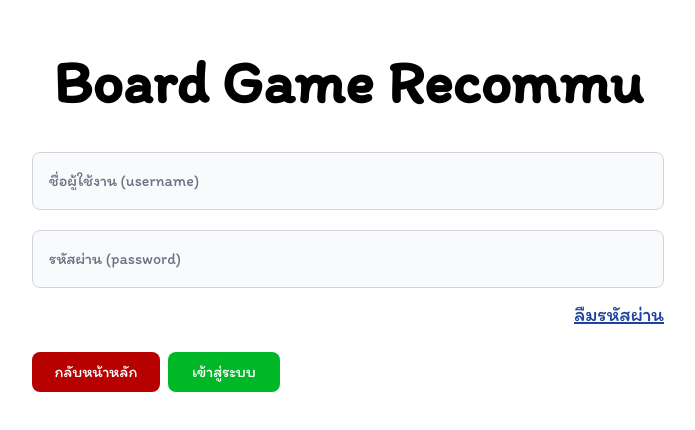
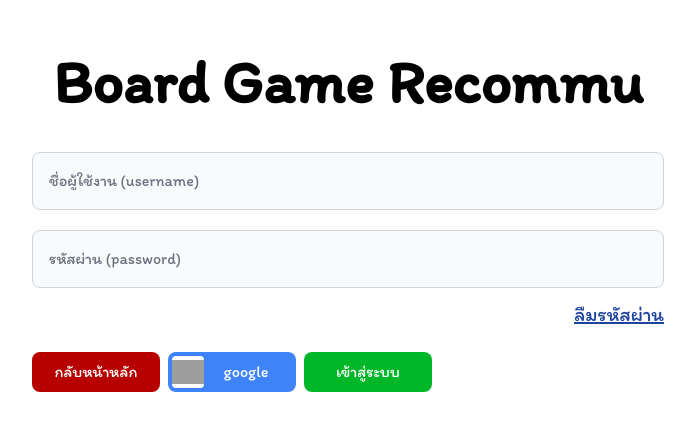
Before and after one commit to redrosekana/Frontend-Final-Project, a React (Vite) app: page /login in a window 1280 px wide. Shown: the part 178-608 px from the top of the page, without its empty margins (292-987 px from the left). Built offline with nearby package versions, Linux system fonts and the light colour scheme; no server answers; grey boxes are pictures that could not be loaded; a web font is replaced by a local one.

Commit message:
feat: add feature login-google

```diff
--- a/package.json
+++ b/package.json
@@ -10,6 +10,7 @@
   },
   "dependencies": {
     "axios": "^1.2.2",
+    "firebase": "^10.4.0",
     "flowbite": "^1.5.5",
     "flowbite-react": "^0.3.7",
     "react": "^18.2.0",
--- a/src/App.css
+++ b/src/App.css
@@ -16,7 +16,7 @@
   }
 }
 
-/* animation สำหรับหน้า MapAfter */
+/* animation สำหรับหน้า MapProtect */
 .container-wrapper {
   background: #009688;
   overflow: hidden;
--- /dev/null
+++ b/src/config/firebase.ts
@@ -0,0 +1,14 @@
+import { initializeApp } from "firebase/app";
+import { getAuth } from "firebase/auth";
+
+const firebaseConfig = {
+  apiKey: import.meta.env.VITE_APIKEY_FIREBASE,
+  authDomain: import.meta.env.VITE_AUTHDOMAIN,
+  projectId: import.meta.env.VITE_PROJECTID,
+  storageBucket: import.meta.env.VITE_STORAGEBUCKET,
+  messagingSenderId: import.meta.env.VITE_MESSAGINGSENDERID,
+  appId: import.meta.env.VITE_APPID,
+};
+
+const app = initializeApp(firebaseConfig);
+export const auth = getAuth(app);
--- a/src/pages/protectRoutes/profile/index.tsx
+++ b/src/pages/protectRoutes/profile/index.tsx
@@ -125,16 +125,25 @@ function Profile() {
 
   // ฟังชันก์ทำงานเมื่อกดยืนยันการเปลี่ยนแปลงข้อมูล
   const clickUpdateInformation = async () => {
-    if (!displayName.trim() || !username.trim()) {
-      return;
+    if (context?.provider === "password") {
+      if (!displayName.trim() || !username.trim()) return;
+
+      if (
+        displayName.trim() === context?.displayName &&
+        username.trim() === context.username
+      ) {
+        setModalInformation(false);
+        return;
+      }
     }
 
-    if (
-      displayName.trim() === context?.displayName &&
-      username.trim() === context.username
-    ) {
-      setModalInformation(false);
-      return;
+    if (context?.provider === "google") {
+      if (!displayName.trim()) return;
+
+      if (displayName.trim() === context?.displayName) {
+        setModalInformation(false);
+        return;
+      }
     }
 
     try {
@@ -161,8 +170,6 @@ function Profile() {
 
         if (Array.isArray(data.message)) {
           toastError("เกิดข้อผิดพลาดในการทำรายการ");
-        } else if (data.message === "displayName is repeated") {
-          toastError("ชื่อที่แสดงในเว็บไซต์ถูกใช้งานแล้ว");
         } else if (data.message === "username is repeated") {
           toastError("ชื่อผู้ใช้งานถูกใช้งานแล้ว");
         } else {
@@ -203,11 +210,6 @@ function Profile() {
             </div>
           ) : (
             <div className="max-w-lg w-full">
-              <InputProfile
-                title="ชื่อผู้ใช้งาน"
-                type="text"
-                value={username}
-              />
               <InputProfile
                 title="ชื่อที่แสดงในเว็บไซต์"
                 type="text"
@@ -324,7 +326,17 @@ function Profile() {
                     onInput={setUsername}
                   />
                 </div>
-              ) : null}
+              ) : (
+                <div>
+                  <InputOnModalInformation
+                    type="text"
+                    title="ชื่อที่แสดงในเว็บไซต์"
+                    value={displayName}
+                    text="โปรดกรอกชื่อที่แสดงในเว็บไซต์"
+                    onInput={setDisplayName}
+                  />
+                </div>
+              )}
             </form>
           </Modal.Body>
           <Modal.Footer>
--- /dev/null
+++ b/src/pages/publicRoutes/login/GoogleButton.tsx
@@ -0,0 +1,19 @@
+const GoogleButton = ({ onLoginGoogle }: { onLoginGoogle: () => void }) => {
+  return (
+    <button
+      className="relative flex justify-center items-center gap-2 bg-blue-500 hover:bg-blue-600 focus:ring-2 focus:outline-none focus:ring-blue-300 font-medium rounded-lg text-md w-full telephone:w-32 mt-2 telephone:mt-0 h-10 px-5 py-2 text-center transition-colors duration-200 ease-in"
+      onClick={onLoginGoogle}
+      type="button"
+    >
+      <div className="w-8 h-8 bg-white flex justify-center items-center telephone:absolute telephone:top-1 telephone:left-1 rounded">
+        <img
+          className="google-icon"
+          src="https://upload.wikimedia.org/wikipedia/commons/5/53/Google_%22G%22_Logo.svg"
+        />
+      </div>
+      <div className="text-white telephone:ml-7">google</div>
+    </button>
+  );
+};
+
+export default GoogleButton;
--- a/src/pages/publicRoutes/login/index.tsx
+++ b/src/pages/publicRoutes/login/index.tsx
@@ -5,8 +5,14 @@ import { isAxiosError } from "axios";
 import Cookies from "universal-cookie";
 import { ToastContainer } from "react-toastify";
 
+// firebase
+import { GoogleAuthProvider, signInWithPopup } from "firebase/auth";
+import { auth } from "../../../config/firebase";
+import { FirebaseError } from "firebase/app";
+
 // components
 import Reload from "../../../components/reload";
+import GoogleButton from "./GoogleButton";
 
 // utils
 import { axiosExtra } from "../../../utils/axiosExtra";
@@ -67,6 +73,41 @@ function Login() {
     }
   };
 
+  const onLoginGoogle = async () => {
+    const googleProvider = new GoogleAuthProvider();
+    try {
+      const googleResult = await signInWithPopup(auth, googleProvider);
+      const credential = GoogleAuthProvider.credentialFromResult(googleResult);
+
+      const body = {
+        firebase_token: await googleResult.user.getIdToken(),
+        google_token: credential?.idToken,
+      };
+
+      setReload(true);
+      const result = await axiosExtra(
+        "/auth/login-google",
+        "post",
+        body,
+        false
+      );
+      setReload(false);
+      toastSuccess("เข้าสู่ระบบสำเร็จ");
+
+      cookie.set("accessToken", result.data.accessToken);
+      cookie.set("refreshToken", result.data.refreshToken);
+
+      setTimeout(() => {
+        navigate("/page/home");
+      }, 2500);
+    } catch (error) {
+      const credential = GoogleAuthProvider.credentialFromError(
+        error as FirebaseError
+      );
+      console.log(credential);
+    }
+  };
+
   return (
     <>
       {reload ? <Reload /> : null}
@@ -88,7 +129,7 @@ function Login() {
             ) : null}
           </div>
 
-          <div className="">
+          <div>
             <input
               type="password"
               className="mb-1 bg-slate-50  border border-gray-300 text-gray-700 text-base rounded-lg focus:ring-1 focus:ring-blue-700 focus:border-blue-700 focus:outline-none w-full p-4"
@@ -105,21 +146,25 @@ function Login() {
             <NavLink to={"/email"}>ลืมรหัสผ่าน</NavLink>
           </div>
 
+          <div className="flex flex-col telephone:flex-row gap-x-2">
             <NavLink to={"/home"}>
               <button
                 type="button"
-              className="text-white bg-redrose hover:bg-red-800 focus:ring-2 focus:outline-none focus:ring-red-300 font-medium rounded-lg text-md w-full telephone:w-32 px-5 py-2 text-center transition-colors duration-200 ease-in"
+                className="text-white bg-redrose hover:bg-red-800 focus:ring-2 focus:outline-none focus:ring-red-300 font-medium rounded-lg text-md w-full telephone:w-32 h-10 px-5 py-2 text-center transition-colors duration-200 ease-in"
               >
                 กลับหน้าหลัก
               </button>
             </NavLink>
 
+            <GoogleButton onLoginGoogle={onLoginGoogle} />
+
             <button
               type="submit"
-            className="text-white bg-limegreen hover:bg-green-500 focus:ring-2 focus:outline-none focus:ring-green-300 font-medium rounded-lg text-md w-full telephone:w-28 px-5 py-2 text-center mt-3 telephone:ml-2 telephone:mt-0 transition-colors duration-200 ease-in"
+              className="text-white bg-limegreen hover:bg-green-500 focus:ring-2 focus:outline-none focus:ring-green-300 font-medium rounded-lg text-md w-full telephone:w-32 mt-2 telephone:mt-0 h-10 px-5 py-2 text-center transition-colors duration-200 ease-in"
             >
               เข้าสู่ระบบ
             </button>
+          </div>
         </form>
         <ToastContainer />
       </main>
--- a/src/pages/publicRoutes/register/index.tsx
+++ b/src/pages/publicRoutes/register/index.tsx
@@ -83,8 +83,6 @@ function Register() {
 
         if (Array.isArray(data.message)) {
           toastError("เกิดข้อผิดพลาดในการทำรายการ");
-        } else if (data.message === "displayName is repeated") {
-          toastError("ชื่อแสดงในเว็บไซต์ถูกใช้งานแล้ว");
         } else if (data.message === "username is repeated") {
           toastError("ชื่อผู้ใช้งานถูกใช้งานแล้ว");
         } else if (data.message === "email is repeated") {
--- a/src/script.ts
+++ b/src/script.ts
@@ -4,9 +4,6 @@ const VITE_URL_AWESOME: string = import.meta.env.VITE_URL_AWESOME;
 const headEl = document.querySelector("head");
 const scriptLongoMapEl = document.createElement("script");
 const scriptFontawsome = document.createElement("script");
-
-console.log(VITE_URL_APIKEY);
-console.log(VITE_URL_AWESOME);
 
 scriptLongoMapEl.src = `https://api.longdo.com/map/?key=${VITE_URL_APIKEY}`;
 scriptFontawsome.src = `https://kit.fontawesome.com/${VITE_URL_AWESOME}.js`;
```
Also changed, not shown: 1 other file (tests, documents, lock files or other folders). Lines whose indentation alone changed are shown as unchanged.
